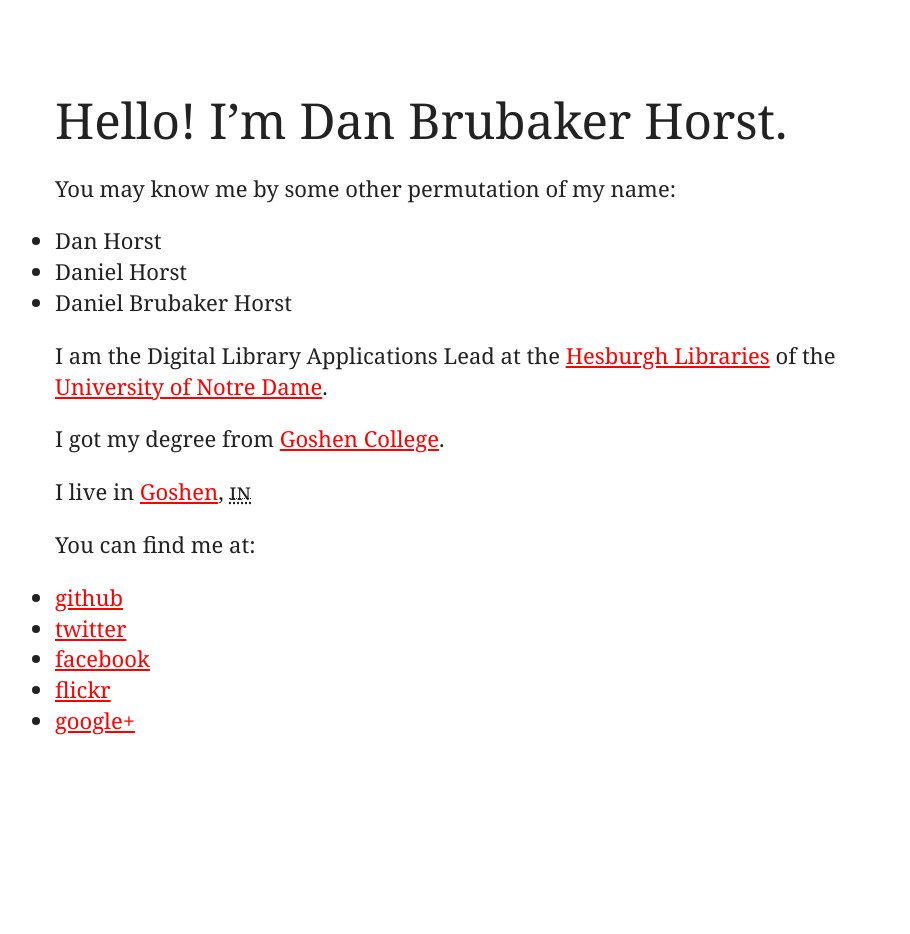
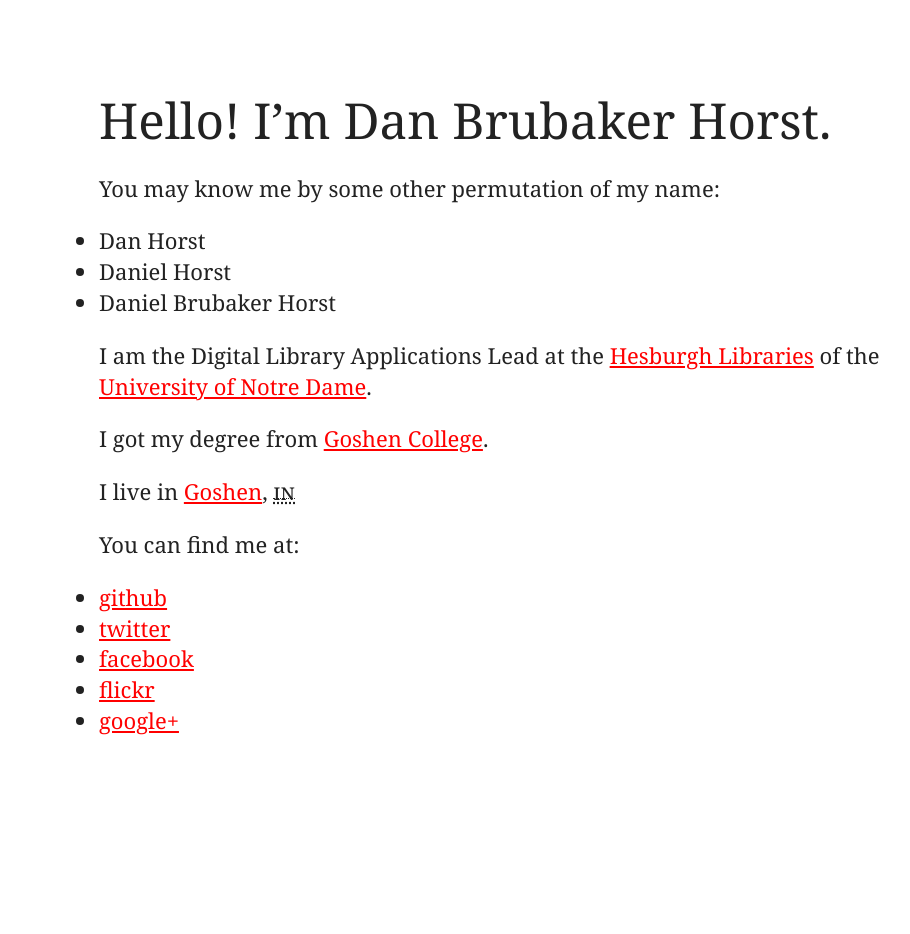
Before and after one commit to tenfoldpath/tenfoldpath.com, a Jekyll site: the page built from index.html, in a window 1280 px wide. Shown: the whole page, without its empty margins (145-1055 px from the left). Built offline with Jekyll 4.4.1, drawn with Linux system fonts in a browser that asks for light colours; Markdown is read by kramdown in place of the engine named in the settings; after the commit the page ends 900 px from its top, so only the background shows below that.

Commit message:
CSS Selector refactoring; CSS linting

```diff
--- a/_layouts/boilerplate.html
+++ b/_layouts/boilerplate.html
@@ -19,7 +19,7 @@
 
     <script src="/js/vendor/modernizr.js"></script>
   </head>
-  <body id="content" class="{{ page.category }}">
+  <body class="page {{ page.presenter }} {{ page.category }}">
 
     {{ content }}
 
--- a/css/site.css
+++ b/css/site.css
@@ -69,14 +69,9 @@
 
 /* =============================================================================
    Primary styles
-   Author:Dan Brubaker Horst
+   Author: Dan Brubaker Horst
    ========================================================================== */
-#content {min-width:10em}
-#container {padding:1em 1.5em}
-#container {margin:0 auto; max-width:52em}
-
-#person-microformat h1 {line-height:1; margin-bottom:0}
-#person-microformat p {margin:0}
+.page {padding:1em 1.5em; margin:0 auto; max-width:52em; min-width:10em}
 
 h1,
 h2,
@@ -85,42 +80,30 @@
 h2 {font-size:1.25em; margin-top:1.375em}    /* 20px */
 h3 {font-size:1em; text-transform:uppercase} /* 16px */
 
-.home h2 {margin-bottom:0; margin-top:2em; text-transform:uppercase}
-.home .category {margin:0}
+.subtle {color:#888}
+address {display:inline; font-style:normal}
 
-h2 a,
-h2 a:hover,
-h2 a:visited {color:#222}
-
-time, header p {color:#888}
-time {display:block; white-space:nowrap;}
-address {display:inline; font-style:normal}
-header p time {display:inline}
-
-section hgroup,
-section header {margin-bottom:2em}
-hgroup h1,
-header h1 {margin-bottom:0}
-hgroup h2 {font-size:1.125em; font-style:italic; margin-top:0}
+.masthead {margin-bottom:2em}
+.headline {margin-bottom:0}
+.tagline {font-size:1.125em; font-style:italic; margin-top:0}
 
 p {margin:0 0 1em}
 article p {text-indent:0}
+time {white-space:nowrap}
 blockquote {position:relative}
 abbr{display:inline-block; font-variant:small-caps; line-height:.6; text-transform:lowercase}
 
-footer {padding:1em 0}
-footer nav {text-align:center}
-footer nav li {padding-bottom:.5em}
-footer section p {margin:0}
+.page-footer {padding:1em 0}
+.page-footer .navigation {text-align:center}
+.page-footer .content p {margin:0}
 
 .generatedcontent ul li {list-style:none; position:relative;}
 .generatedcontent ul li:before {content:"\2022"; position:absolute; top:0; left:-.8em}
-.generatedcontent footer nav li:before {content:""}
 .generatedcontent blockquote:before {color:#ccc; content:"“"; font-size:4em; position:absolute; top:-.1em; left:-.4em}
 
 /* =============================================================================
-   media queries
-   author: dan brubaker horst
+   Media Queries
+   author: Dan Brubaker Horst
    ========================================================================== */
 
 /* NOTE: media queries sized with "em" use the root font size (typically 16px) */
@@ -128,9 +111,9 @@
 /* Phone landscape */
 @media only screen and (min-width:20.5em) { /* > 320 */
   #banner nav {padding:0 3em}
-  #container {padding:2em 3em}
-  footer {padding:2em 0}
-  footer nav {margin-top:2em}
+  .page {padding:2em 3em}
+  .page-footer {padding:2em 0}
+  .page-footer .navigation {margin-top:2em}
 }
 
 /* Tablet portrait */
@@ -138,26 +121,19 @@
   html {font-size:112.5%; -webkit-text-size-adjust:112.5%; -ms-text-size-adjust:112.5%} /* move base size from 16px to 18px */
   h1 {font-size:1.5556em}        /* 28px */
   h2 {font-size:1.2222em}        /* 22px */
-  hgroup h2 {font-size:1.2222em} /* 22px */
-  #container {padding:2em 3em}
+  .tagline {font-size:1.2222em}  /* 22px */
   #banner nav {padding:0 3em}
-  footer {padding:4em 0 0}
-  footer nav {margin-top:2em}
-  footer p+p {margin-top:0}
-  time {display:inline}
+  .page {padding:2em 3em}
+  .page-footer {padding:4em 0 0}
+  .page-footer .navigation {margin-top:2em}
+  .page-footer p+p {margin-top:0}
 }
 
 /* Tablet landscape */
 @media only screen and (min-width:48.5em) { /* > 768 */
-  #container {max-width:40em}
-  #container {padding:4em 6em}
   #banner nav {padding:0 108px; padding:0 6em}
-  .home footer {padding:0}
   #banner nav {max-width:40em}
-  .index-page #container {min-height:20em}
-  .categories {float:left; margin-bottom:4em}
-  .categories .category {display:inline-block; float:left; min-height:15em; width:49.5%}
-  .home hr {clear:both;}
+  .page {padding:4em 6em; max-width:36em}
 }
 
 /* Large Screen */
@@ -165,8 +141,7 @@
   html {font-size:137.5%; -webkit-text-size-adjust:137.5%; -ms-text-size-adjust:137.5%} /* move base size from 16px to 22px */
   h1 {font-size:2.25em}          /* 36px */
   h2 {font-size:1.4545em}        /* 32px */
-  .home h2,
-  hgroup h2 {font-size:1.1818em} /* 26px */
+  .tagline {font-size:1.1818em}  /* 26px */
   h3 {margin-top:1em}
 }
 
@@ -206,6 +181,6 @@
   h2, h3 {page-break-after:avoid}
   h1 {margin-top:1em}
   header > h1 {margin-top:.5in}
-  #banner, footer{display:none}
+  #banner, .page-footer{display:none}
   html {font-size:87.5%; -webkit-text-size-adjust:87.5%; -ms-text-size-adjust:87.5%} /* move base size from 16px to 14px */
 }
```
